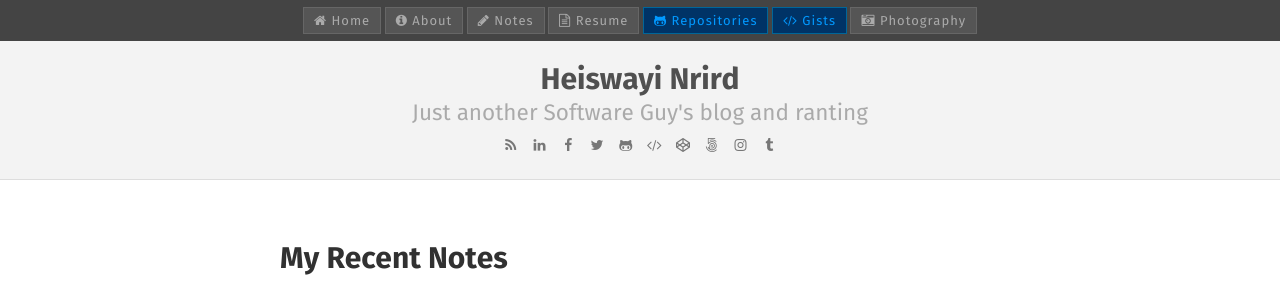
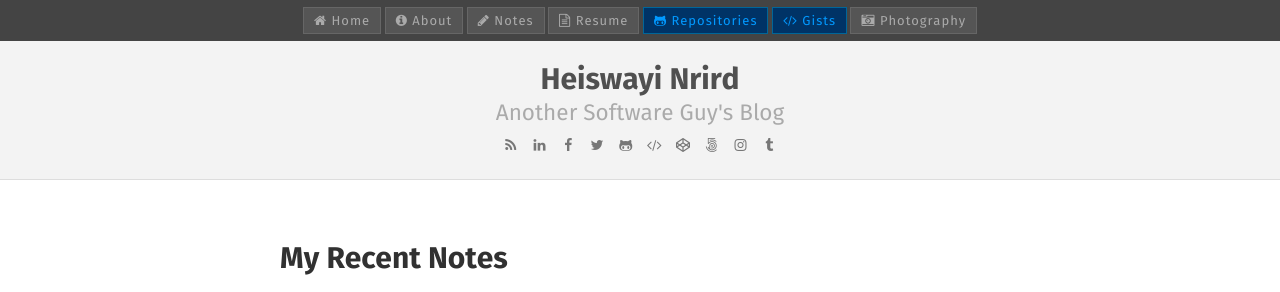
Before and after one commit to x-axis/heiswayi.github.io, a Jekyll site: the page built from index.html, in a window 1280 px wide. Shown: the top 292 px of the page. Built offline with Jekyll 4.4.1, drawn with Linux system fonts in a browser that asks for light colours; nearby versions of some CDN libraries; Markdown is read by kramdown in place of the engine named in the settings; some of the changed lines change nothing that is shown.

Commit message:
Update _config.yml

```diff
--- a/_config.yml
+++ b/_config.yml
@@ -10,11 +10,11 @@ redcarpet:
 highlighter:      pygments
 
 permalink:        none
-version:          1.0.0
+version:          2.1
 
 title:            "Heiswayi Nrird"
-tagline:          "Just another Software Guy's blog and ranting"
-description:      "It is better to live your own destiny imperfectly than to live an imitation of somebody else's life with perfection."
+tagline:          "Another Software Guy's Blog"
+description:      "1+1=3 is always TRUE in my world, a balance between binary and reality."
 url:              http://heiswayi.github.io
 
 author:
```
